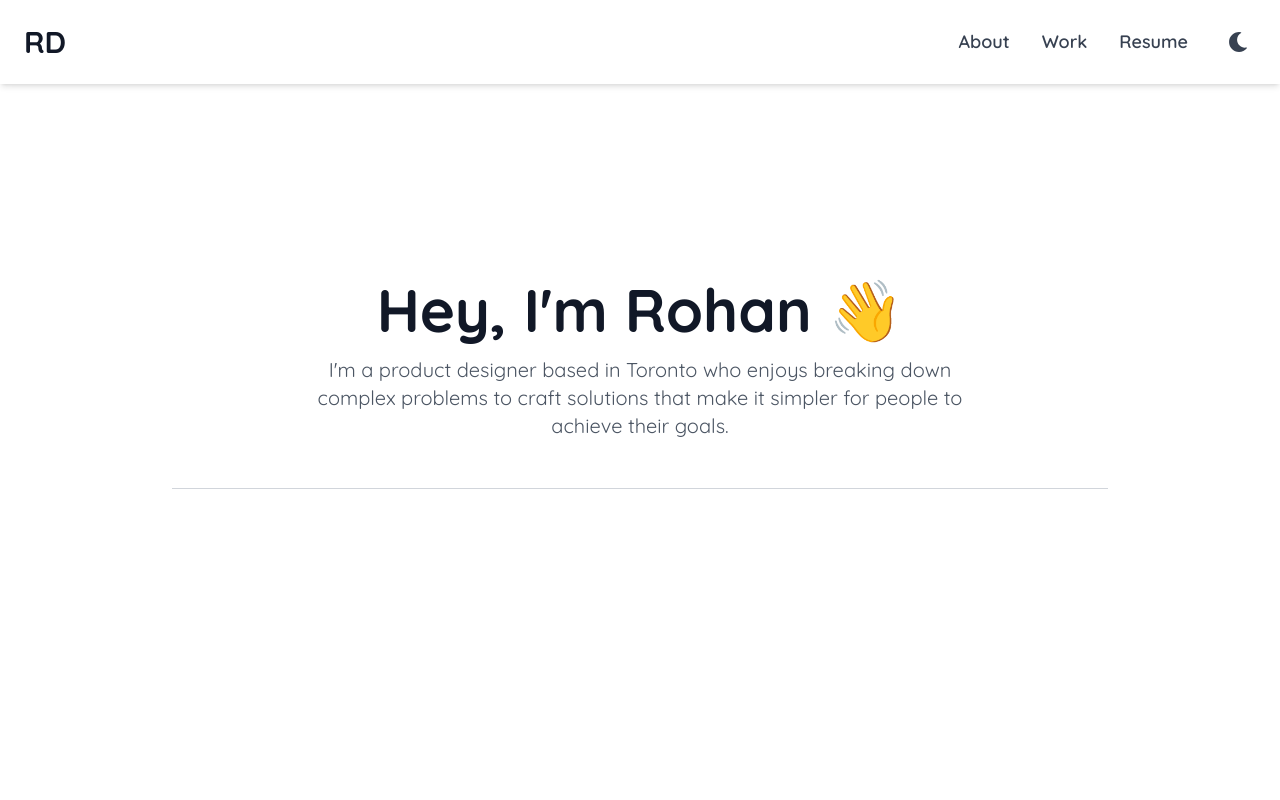
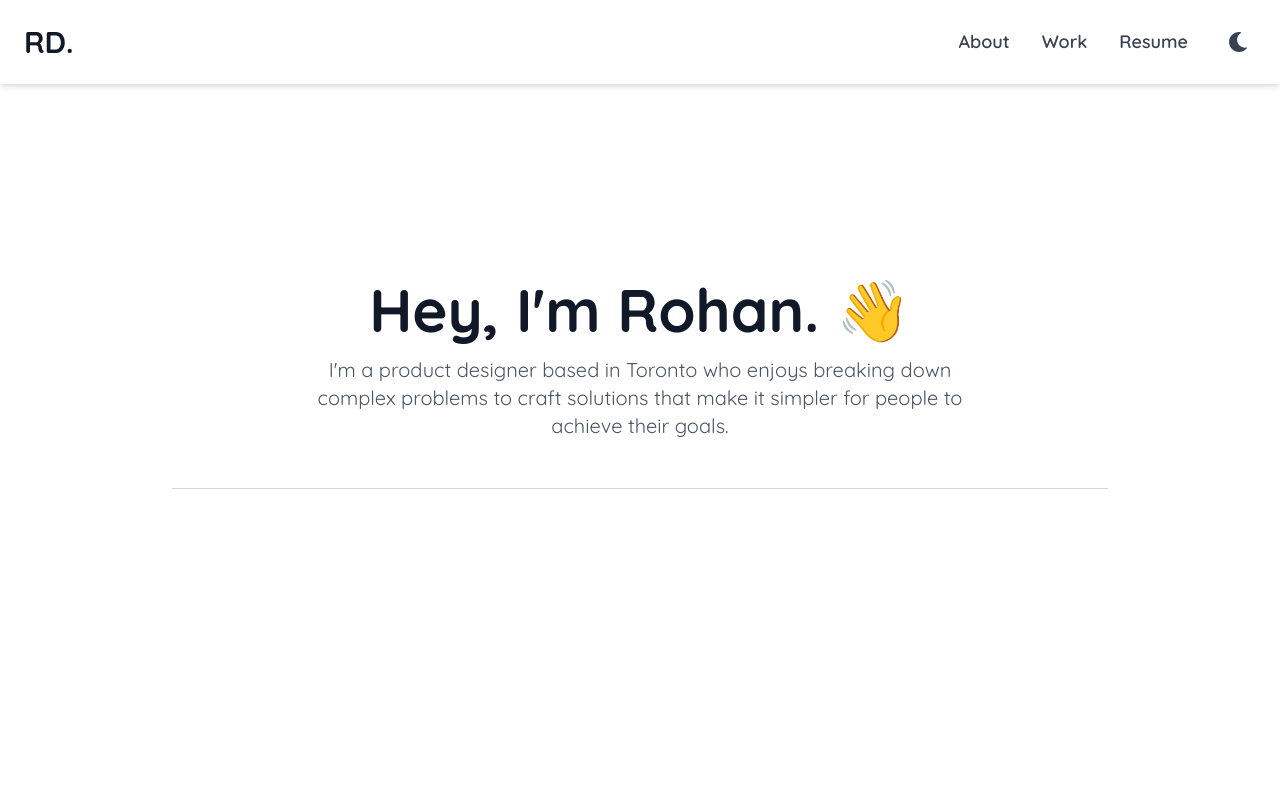
Before and after one commit to rdnm0/me, a React (Create React App) app: page / in a window 1280 px wide. Shown: the top 800 px of the page. Built offline with nearby package versions, Linux system fonts and the light colour scheme; a web font is replaced by a local one.

Commit message:
misc hcnages'

```diff
--- a/src/components/Home.jsx
+++ b/src/components/Home.jsx
@@ -3,7 +3,7 @@ import React from 'react';
 const Home = () => {
   return (
     <div className="flex flex-col items-center justify-center h-screen text-center px-4 dark:bg-gray-900">
-      <h1 className="text-6xl font-bold mb-4 text-gray-900 dark:text-white">Hey, I'm Rohan 👋</h1>
+      <h1 className="text-6xl font-bold mb-4 text-gray-900 dark:text-white">Hey, I'm Rohan. 👋</h1>
       <p className="text-xl text-gray-600 dark:text-gray-400 mb-12 max-w-2xl">
         I'm a product designer based in Toronto who enjoys breaking down complex problems
         to craft solutions that make it simpler for people to achieve their goals.
--- a/src/components/Navbar.jsx
+++ b/src/components/Navbar.jsx
@@ -5,7 +5,7 @@ const Navbar = () => {
   return (
     <nav className="fixed top-0 left-0 right-0 flex flex-wrap justify-between items-center p-4 sm:p-6 bg-white dark:bg-gray-800 shadow-md text-lg z-50">
       <a href="#home" className="text-3xl font-bold text-gray-900 dark:text-white hover:animate-spin">
-        RD
+        RD.
       </a>
       <div className="flex flex-col sm:flex-row items-center space-y-4 sm:space-y-0 sm:space-x-8 mt-4 sm:mt-0">
         <a href="#about" className="text-gray-700 dark:text-gray-300 font-semibold hover:text-black dark:hover:text-white transform hover:scale-110 transition duration-300 ease-in-out">
```
